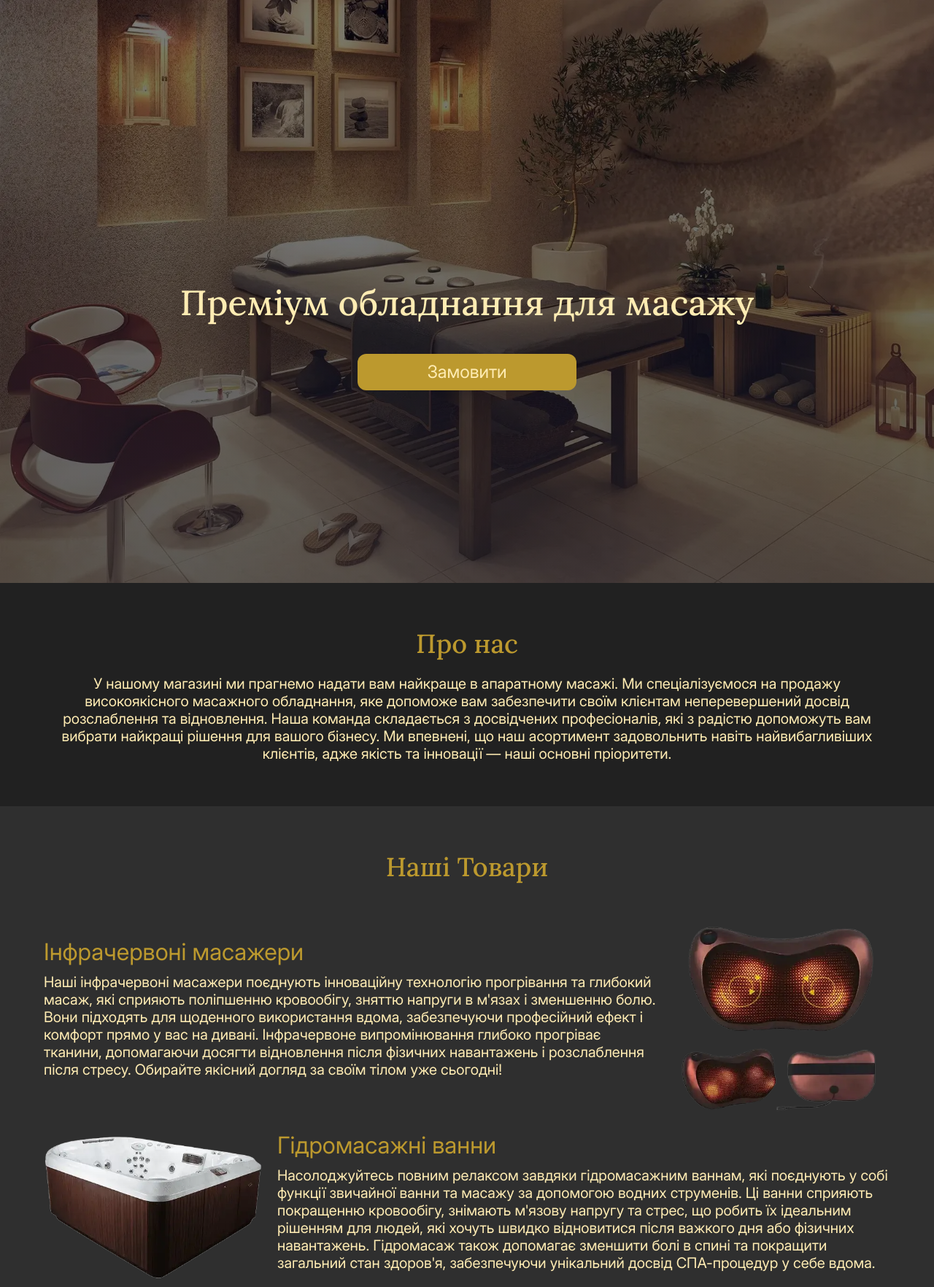
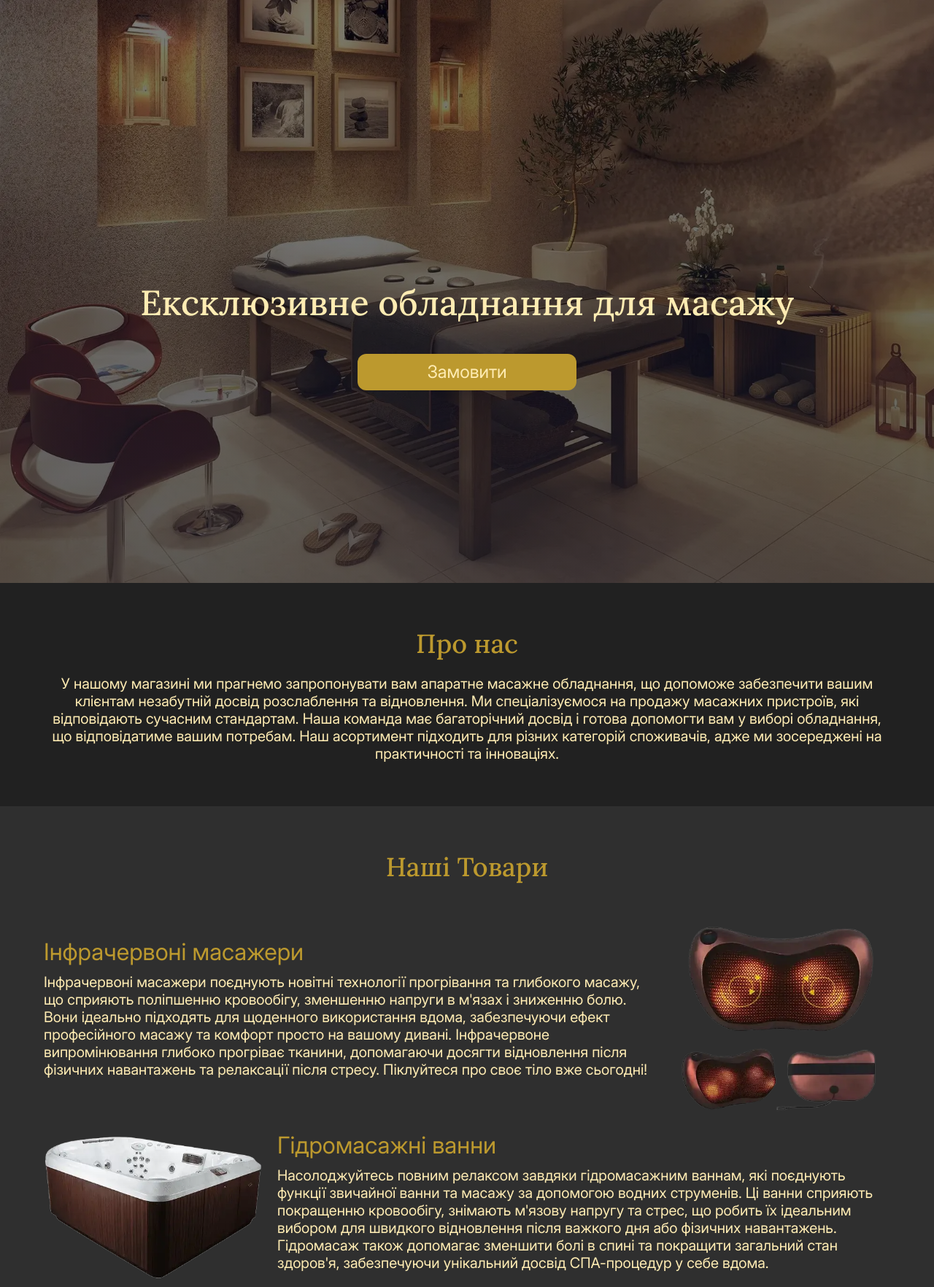
Before and after one commit to MaxsimJSDeveloper/matmassager.com, a PHP site: page / in a window 1280 px wide. Shown: the part 81-1845 px from the top of the page at 73% size. Run offline with PHP 8.4, Linux system fonts and the light colour scheme.

Commit message:
remove-stop-words

```diff
--- a/public/components/about.php
+++ b/public/components/about.php
@@ -1,6 +1,6 @@
 <section id="about" class="section-indentation" aria-labelledby="about-title">
     <div class="container">
         <h2 class="title" id="about-title">Про нас</h2>
-        <p class="about-info">У нашому магазині ми прагнемо надати вам найкраще в апаратному масажі. Ми спеціалізуємося на продажу високоякісного масажного обладнання, яке допоможе вам забезпечити своїм клієнтам неперевершений досвід розслаблення та відновлення. Наша команда складається з досвідчених професіоналів, які з радістю допоможуть вам вибрати найкращі рішення для вашого бізнесу. Ми впевнені, що наш асортимент задовольнить навіть найвибагливіших клієнтів, адже якість та інновації — наші основні пріоритети.</p>
+        <p class="about-info">У нашому магазині ми прагнемо запропонувати вам апаратне масажне обладнання, що допоможе забезпечити вашим клієнтам незабутній досвід розслаблення та відновлення. Ми спеціалізуємося на продажу масажних пристроїв, які відповідають сучасним стандартам. Наша команда має багаторічний досвід і готова допомогти вам у виборі обладнання, що відповідатиме вашим потребам. Наш асортимент підходить для різних категорій споживачів, адже ми зосереджені на практичності та інноваціях.</p>
     </div>
 </section>
--- a/public/components/advantages.php
+++ b/public/components/advantages.php
@@ -3,20 +3,20 @@
         <h2 class="title" id="advantages-title">Переваги</h2>
         <ul class="event-benefits">
             <li class="benefit-item">
-                <h3 class="benefit-title">Якість</h3>
-                <p class="benefit-description">Наше апаратне масажне обладнання виготовлене з використанням передових технологій та високоякісних матеріалів, що забезпечує максимальну ефективність та довговічність. Інвестуйте в здоров'я з найкращими рішеннями на ринку!</p>
+                <h3 class="benefit-title">Надійність</h3>
+                <p class="benefit-description">Наше апаратне масажне обладнання створене з використанням сучасних технологій та міцних матеріалів, що забезпечує високу ефективність та довгий термін служби. Вкладайтесь у своє здоров'я з перевіреними рішеннями.</p>
             </li>
             <li class="benefit-item">
                 <h3 class="benefit-title">Підхід</h3>
-                <p class="benefit-description">Ми пропонуємо персоналізовані консультації, щоб допомогти вам вибрати ідеальне обладнання відповідно до ваших потреб. Наша команда експертів готова надати рекомендації та підтримку на кожному етапі покупки.</p>
+                <p class="benefit-description">Консультації, щоб допомогти вам вибрати обладнання відповідно до ваших потреб. Наша команда готова надати рекомендації та підтримку на всіх етапах покупки.</p>
             </li>
             <li class="benefit-item">
-                <h3 class="benefit-title">Гарантія</h3>
-                <p class="benefit-description">Ми забезпечуємо тривалу гарантію на всі наші продукти та професійне сервісне обслуговування, що гарантує безперебійну роботу обладнання. Ви можете бути впевнені в своїй покупці!</p>
+                <h3 class="benefit-title">Підтримка</h3>
+                <p class="benefit-description">Надаємо довготривале обслуговування для всіх наших продуктів, щоб гарантувати безперебійну роботу обладнання. Ви можете бути впевнені у своєму виборі.</p>
             </li>
             <li class="benefit-item">
-                <h3 class="benefit-title">Якість життя</h3>
-                <p class="benefit-description">Наше апаратне масажне обладнання допоможе вам зняти стрес, поліпшити кровообіг і відновити енергію. Інвестуйте в своє здоров'я та добробут – адже ви заслуговуєте на краще!</p>
+                <h3 class="benefit-title">Комфорт</h3>
+                <p class="benefit-description">Наше обладнання допомагає зняти стрес, покращити кровообіг і відновити енергію. Вкладайтесь у своє здоров'я і самопочуття – це важливо для вас.</p>
             </li>
         </ul>
     </div>
--- a/public/components/contacts.php
+++ b/public/components/contacts.php
@@ -105,7 +105,7 @@
             required
             aria-label="Тип масажного обладнання"
           >
-            <option value="" disabled selected>Тип масажного обладнання</option>
+            <option value="" disabled selected>Виберіть тип масажного обладнання</option>
             <option value="Infrared Massager">Інфрачервоний масажер</option>
             <option value="Hydro Massage Bath">Гідромасажна ванна</option>
             <option value="Massage Table">Масажний стіл</option>
@@ -131,7 +131,7 @@
             required
           />
           <label for="privacy_policy" class="checkbox-label">
-            Я погоджуюсь з
+            Я ознайомлений з
             <a href="/privacy-policy/">політикою конфіденційності</a>
           </label>
         </div>
--- a/public/components/main.php
+++ b/public/components/main.php
@@ -1,7 +1,7 @@
 <section class="section-indentation bg-img" aria-labelledby="booking-heading">
     <div class="container full-size">
-        <h1 class="main-title">Преміум обладнання для масажу</h1>
-                <div class="about-btn-wrap">
+        <h1 class="main-title">Ексклюзивне обладнання для масажу</h1>
+        <div class="about-btn-wrap">
             <a href="#booking" class="main-nav-button">Замовити</a>
         </div>
     </div>
--- a/public/components/nav-modal.php
+++ b/public/components/nav-modal.php
@@ -1,4 +1,4 @@
-<div class="modal" id="nav-modal" aria-labelledby="modal-title" aria-hidden="true">
+<div class="modal" id="nav-modal" aria-labelledby="modal-title">
     <div class="modal-content">
         <button class="close-button" id="close-modal" aria-label="Закрити модальне вікно">&times;</button>
         <nav class="modal-nav" aria-label="Основна навігація">
--- a/public/components/products.php
+++ b/public/components/products.php
@@ -1,43 +1,43 @@
 <section id="products" class="section-indentation section-color">
   <div class="container container-products">
-    <h2 class="title ">Наші Товари</h2>
+    <h2 class="title">Наші Товари</h2>
 
     <ul class="products-list">
       <li class="products-list-item">
         <div class="products-info">
           <h3 class="products-description-title">Інфрачервоні масажери</h3>
           <p class="products-description-text">
-            Наші інфрачервоні масажери поєднують інноваційну технологію прогрівання та глибокий масаж, які сприяють поліпшенню кровообігу, зняттю напруги в м'язах і зменшенню болю. Вони підходять для щоденного використання вдома, забезпечуючи професійний ефект і комфорт прямо у вас на дивані. Інфрачервоне випромінювання глибоко прогріває тканини, допомагаючи досягти відновлення після фізичних навантажень і розслаблення після стресу. Обирайте якісний догляд за своїм тілом уже сьогодні!
+            Інфрачервоні масажери поєднують новітні технології прогрівання та глибокого масажу, що сприяють поліпшенню кровообігу, зменшенню напруги в м'язах і зниженню болю. Вони ідеально підходять для щоденного використання вдома, забезпечуючи ефект професійного масажу та комфорт просто на вашому дивані. Інфрачервоне випромінювання глибоко прогріває тканини, допомагаючи досягти відновлення після фізичних навантажень та релаксації після стресу. Піклуйтеся про своє тіло вже сьогодні!
           </p>
         </div>
-        <img src="./assets/img/infrared-massager.webp" alt="Інфрачервоний масажер" width="300">
+        <img src="./assets/img/infrared-massager.webp" alt="Інфрачервоний масажер" width="300" loading="lazy">
       </li>
       <li class="products-list-item">
         <div class="products-info">
           <h3 class="products-description-title">Гідромасажні ванни</h3>
           <p class="products-description-text">
-            Насолоджуйтесь повним релаксом завдяки гідромасажним ваннам, які поєднують у собі функції звичайної ванни та масажу за допомогою водних струменів. Ці ванни сприяють покращенню кровообігу, знімають м'язову напругу та стрес, що робить їх ідеальним рішенням для людей, які хочуть швидко відновитися після важкого дня або фізичних навантажень. Гідромасаж також допомагає зменшити болі в спині та покращити загальний стан здоров'я, забезпечуючи унікальний досвід СПА-процедур у себе вдома.
+            Насолоджуйтесь повним релаксом завдяки гідромасажним ваннам, які поєднують функції звичайної ванни та масажу за допомогою водних струменів. Ці ванни сприяють покращенню кровообігу, знімають м'язову напругу та стрес, що робить їх ідеальним вибором для швидкого відновлення після важкого дня або фізичних навантажень. Гідромасаж також допомагає зменшити болі в спині та покращити загальний стан здоров'я, забезпечуючи унікальний досвід СПА-процедур у себе вдома.
           </p>
         </div>
-        <img src="./assets/img/hydromassage.webp" alt="Гідромасажна ванна" width="300">
+        <img src="./assets/img/hydromassage.webp" alt="Гідромасажна ванна" width="300" loading="lazy">
       </li>
       <li class="products-list-item">
         <div class="products-info">
           <h3 class="products-description-title">Масажні столи</h3>
           <p class="products-description-text">
-            Наші масажні столи забезпечують комфорт і функціональність як для клієнтів, так і для майстрів масажу. Вони мають ергономічну конструкцію, що підтримує правильне положення тіла під час процедури, а також легко налаштовуються під індивідуальні потреби. Стійка та надійна основа гарантує безпеку, а м'яка оббивка створює максимальний комфорт для клієнтів. Підходять для різних видів масажу: від лікувальних до релаксаційних. Ідеальний вибір для масажних салонів, клінік та СПА-центрів.
+            Масажні столи забезпечують комфорт і функціональність як для клієнтів, так і для майстрів. Вони мають ергономічну конструкцію, що підтримує правильне положення тіла під час процедури, а також легко налаштовуються під різні потреби. Стійка основа гарантує безпеку, а м'яка оббивка створює максимальний комфорт. Підходять для різних видів масажу: від лікувальних до релаксаційних. Це чудовий вибір для масажних салонів, клінік та СПА-центрів.
           </p>
         </div>
-        <img src="./assets/img/massage-table.webp" alt="Масажний стіл" width="300">
+        <img src="./assets/img/massage-table.webp" alt="Масажний стіл" width="300" loading="lazy">
       </li>
       <li class="products-list-item">
         <div class="products-info">
           <h3 class="products-description-title">Масажні крісла</h3>
           <p class="products-description-text">
-            Відкрийте для себе світ розкішного відпочинку з нашими преміальними масажними кріслами. Кожне крісло створене з увагою до деталей, щоб забезпечити максимальний комфорт та релаксацію. Високоякісні матеріали, сучасні технології масажу та елегантний дизайн зроблять ваше перебування в кріслі справжнім задоволенням. Ідеально підходять для зняття стресу, покращення кровообігу та відновлення після напруженого дня. Виберіть своє ідеальне крісло та насолоджуйтеся кожною хвилиною релаксації!
+            Відкрийте для себе світ розкішного відпочинку з нашими масажними кріслами. Кожне крісло створене з увагою до деталей, щоб забезпечити максимальний комфорт та релаксацію. Використані матеріали, сучасні технології масажу та елегантний дизайн зроблять ваше перебування в кріслі справжнім задоволенням. Ідеально підходять для зняття стресу, покращення кровообігу та відновлення після напруженого дня. Виберіть своє крісло та насолоджуйтеся кожною хвилиною релаксації!
           </p>
         </div>
-        <img src="./assets/img/massage-chair.webp" alt="Масажне крісло" width="300">
+        <img src="./assets/img/massage-chair.webp" alt="Масажне крісло" width="300" loading="lazy">
       </li>
     </ul>
   </div>
```
Also changed, not shown: privacy-policy.php (+20 -20 lines), terms-of-use.php (+11 -11 lines).
